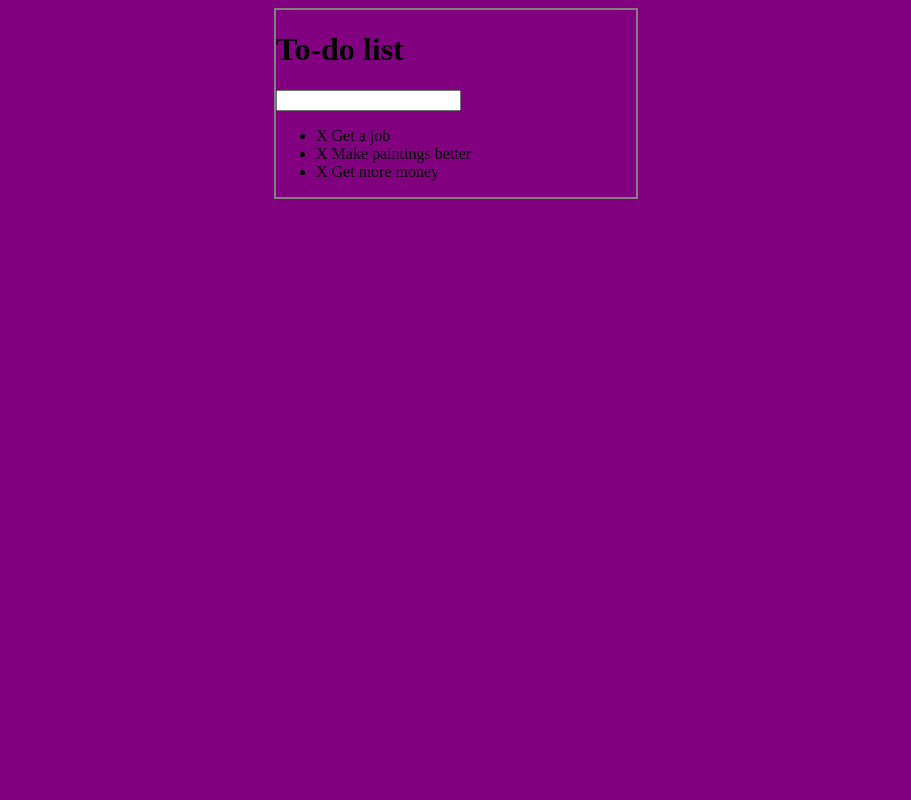
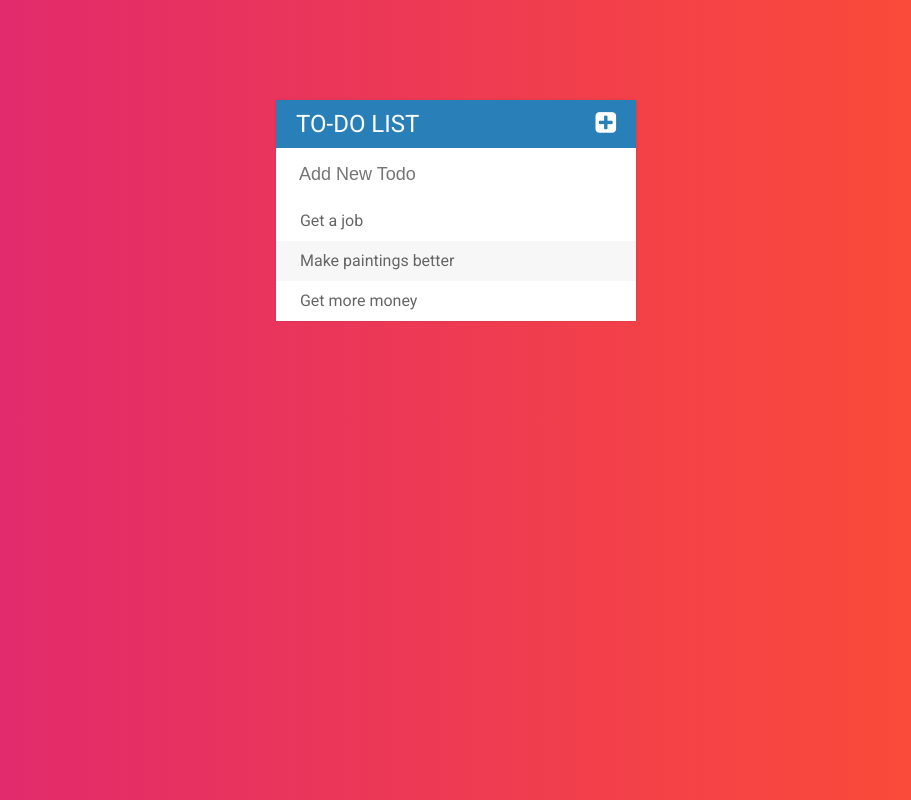
Before and after one commit to ksamualtolch/jQueryToDoList.github.io, a plain HTML site: page index.html in a window 1280 px wide. Shown: the whole page, without its empty margins (184-1095 px from the left). Drawn offline with Linux system fonts and the light colour scheme.

Commit message:
Completed Basic Program

```diff
--- a/assets/css/jquerytodo.css
+++ b/assets/css/jquerytodo.css
@@ -1,14 +1,84 @@
 body {
-	background-color: purple;
+	font-family: Roboto;
+	background: #FF512F; /* fallback for old browsers */
+	background: -webkit-linear-gradient(to left, #FF512F , #DD2476); /* Chrome 10-25, Safari 5.1-6 */
+	background: linear-gradient(to left, #FF512F , #DD2476); /* W3C, IE 10+/ Edge, Firefox 16+, Chrome 26+, Opera 12+, Safari 7+ */
+
+}
+
+h1 {
+	background-color: #2980b9;
+	color: white;
+	margin: 0;
+	padding: 10px 20px;
+	text-transform: uppercase;
+	font-size: 24px;
+	font-weight: normal;
+}
+
+span {
+	background-color: #e74c3c;
+	height: 40px;
+	margin-right: 20px;
+	text-align: center;
+	color: white;
+	width: 0;
+	display: inline-block;
+	opacity: 0;
+}
+
+input {
+	font-size: 18px;
+	color: #2980b9;
+	background-color: f7f7f7;
+	width: 100%;
+	padding: 13px 13px 13px 20px;
+	box-sizing: border-box;
+	border: 3px solid rgba(0,0,0,0);
+}
+
+input:focus {
+	background-color: white;
+	border: 3px solid #2980b9;
+	outline: none;
+}
+
+ul {
+	list-style: none;
+	margin: 0;
+	padding: 0;
+}
+
+li {
+	background-color: #fff;
+	height: 40px;
+	line-height: 40px;
+	color: #666;
+}
+
+li:nth-child(2n) {
+	background-color: #f7f7f7;
+}
+
+li:hover span{
+	width: 40px;
+	transition: 0.2s linear;
+	opacity: 1.0;
 }
 
 #container {
-	border: 2px solid grey;
 	width: 360px;
-	margin: 0 auto;
+	margin: 100px auto;
+	background-color: #f7f7f7;
+	box-shadow: 0 0 3px rgba(0, 0, 0, 0.1);
+
 }
 
 .completed {
 	color: gray;
-	text-decoration: "line-through"
+	text-decoration: "line-through";
 }
+
+.fa-plus-square {
+	float: right;
+}
--- a/assets/js/jquerytodo.js
+++ b/assets/js/jquerytodo.js
@@ -38,7 +38,11 @@ $("input[type='text']").keypress(function(event) {
 		var todoText = $(this).val();
 		$(this).val("");
 		//create a new li and add to ul
-		$("ul").append("<li><span>X </span>" + todoText + "</li>");
+		$("ul").append("<li><span><i class='fa fa-trash'></i></span> " + todoText + "</li>");
 
 	}
 })
+
+$(".fa-plus-square").click(function() {
+	$("input[type='text']").fadeToggle();
+})
--- a/index.html
+++ b/index.html
@@ -3,17 +3,21 @@
 <head>
 	<title>Todo List</title>
 	<link rel="stylesheet" type="text/css" href="assets/css/jquerytodo.css">
+	<link href="https://fonts.googleapis.com/css?family=Roboto:400,500,700" rel="stylesheet">
+	<link rel="stylesheet" type="text/css" href="https://maxcdn.bootstrapcdn.com/font-awesome/4.7.0/css/font-awesome.min.css">
 	<script type="text/javascript" src="assets/js/lib/jquery-3.1.1.min.js"></script>
+
 </head>
 <body>
 	<div id="container">
-		<h1>To-do list</h1>
-		<input type="text" name="">
+		<h1>To-do list<i class="fa fa-plus-square"></i>
+</h1>
+		<input type="text" name="" placeholder="Add New Todo">
 
 		<ul>
-			<li><span>X</span> Get a job</li>
-			<li><span>X</span> Make paintings better</li>
-			<li><span>X</span> Get more money</li>
+			<li><span><i class="fa fa-trash"></i></span> Get a job</li>
+			<li><span><i class="fa fa-trash"></i></span> Make paintings better</li>
+			<li><span><i class="fa fa-trash"></i></span> Get more money</li>
 		</ul>
 
 	</div>
```
